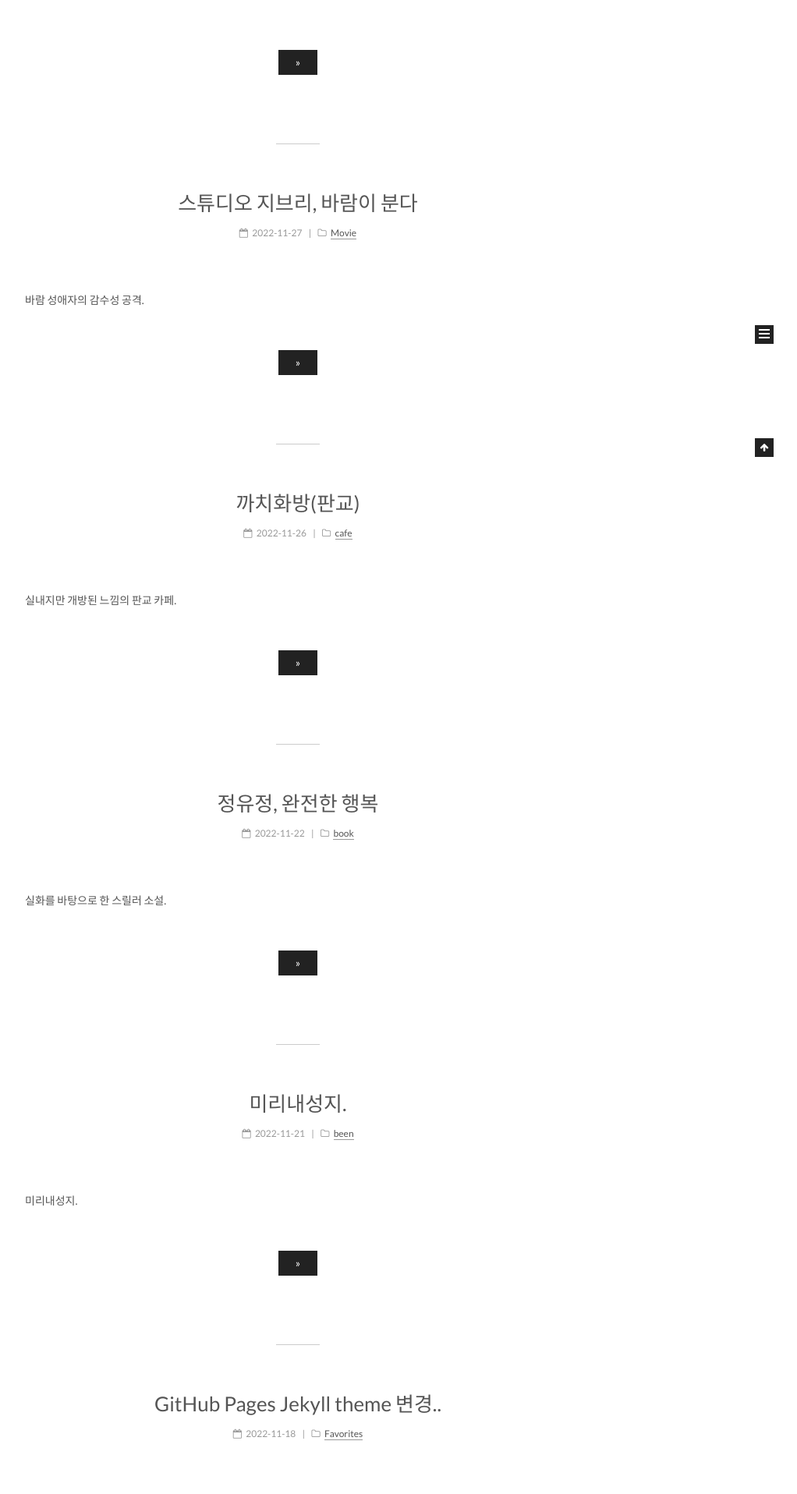
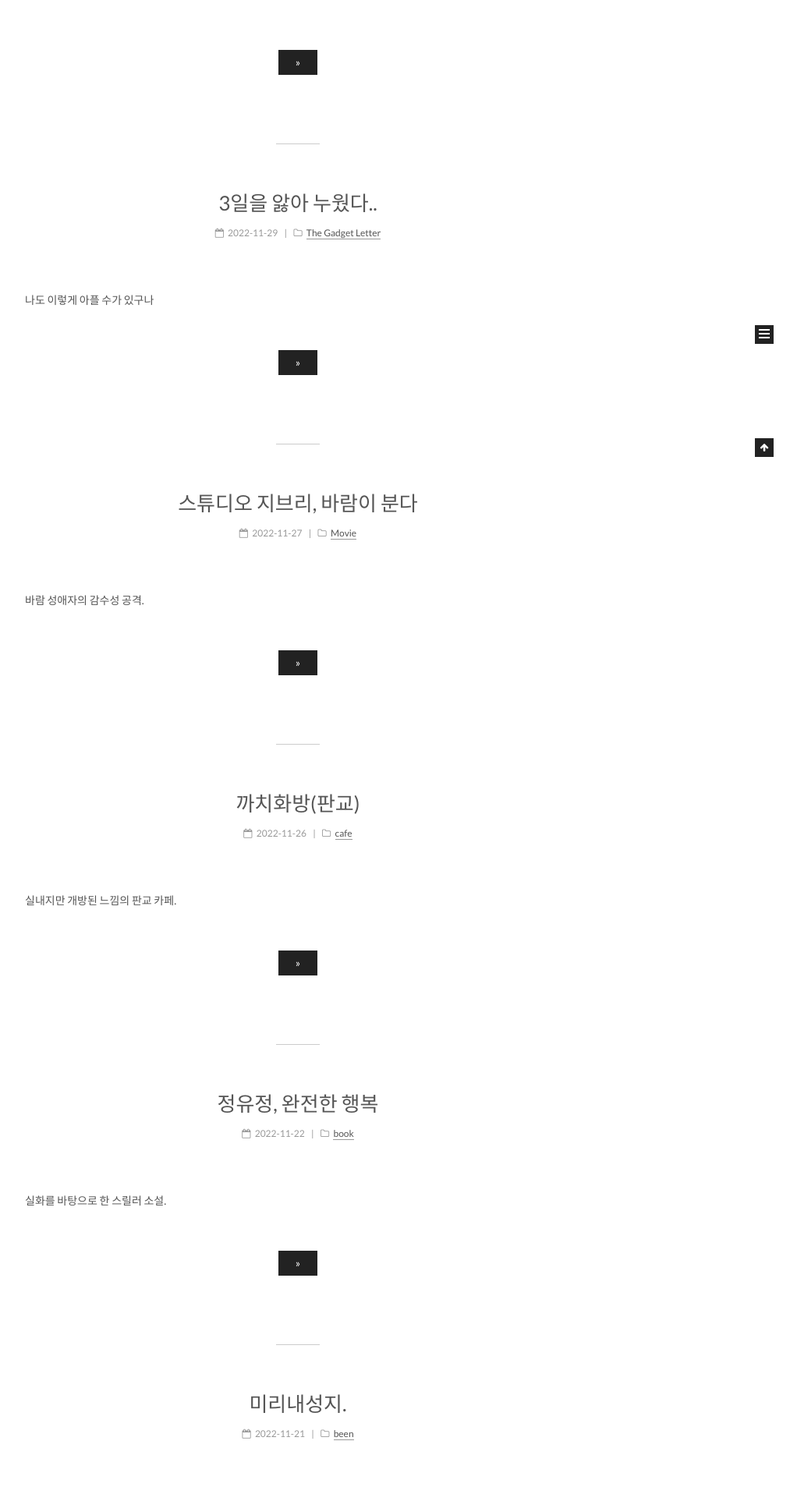
Before and after one commit to koolki/koolki.github.io, a Jekyll site: the page built from index.html, in a window 1280 px wide. Shown: the part 414-2330 px from the top of the page at 78% size, without its empty margins (258-1280 px from the left). Built offline with Jekyll 4.4.1, drawn with Linux system fonts in a browser that asks for light colours; the list of posts is cut into pages by our own code; some of the changed text lies outside the part shown.

Commit message:
modified

```diff
--- /dev/null
+++ b/_posts/The Gadget Letter/2022-11-29-gadget-letter.md
@@ -0,0 +1,17 @@
+---
+title:  "3일을 앓아 누웠다.."
+excerpt: "나도 이렇게 아플 수가 있구나"
+
+categories:
+ - The Gadget Letter
+tags:
+ - [몸살]
+
+toc: true
+toc_sticky: true
+
+date: 2022-11-29
+last_modified_at: 2022-11-29
+
+---
+####
```
Also changed, not shown: _posts/Favorites/Movie/2022-11-27-Movie_Grayman.md (+1 -0 lines), _posts/Favorites/Been/2022-11-21-been-mirinaeshrine.md (renamed from _posts/Favorites/Been/2022-11-21-mirinaeshrine.md).
